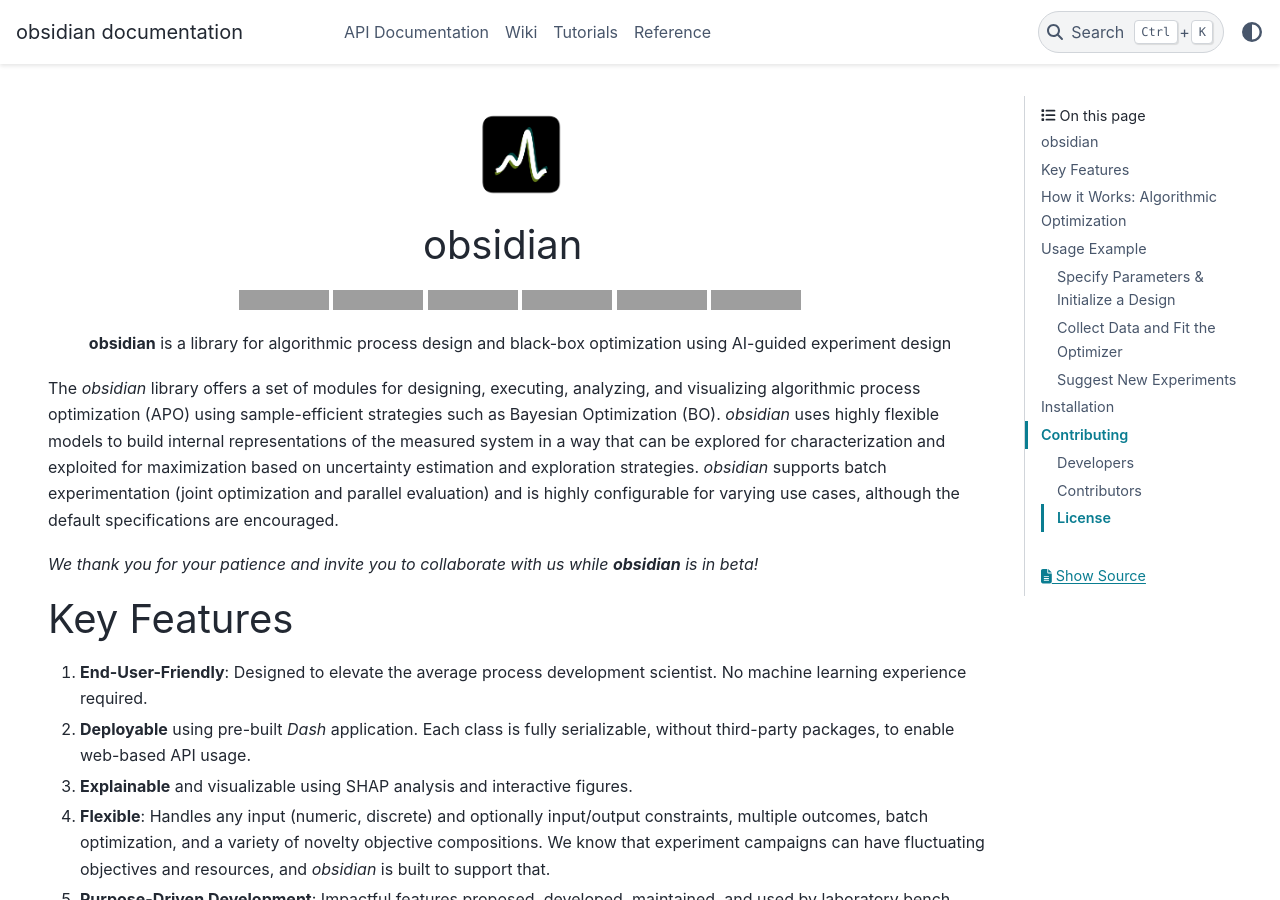
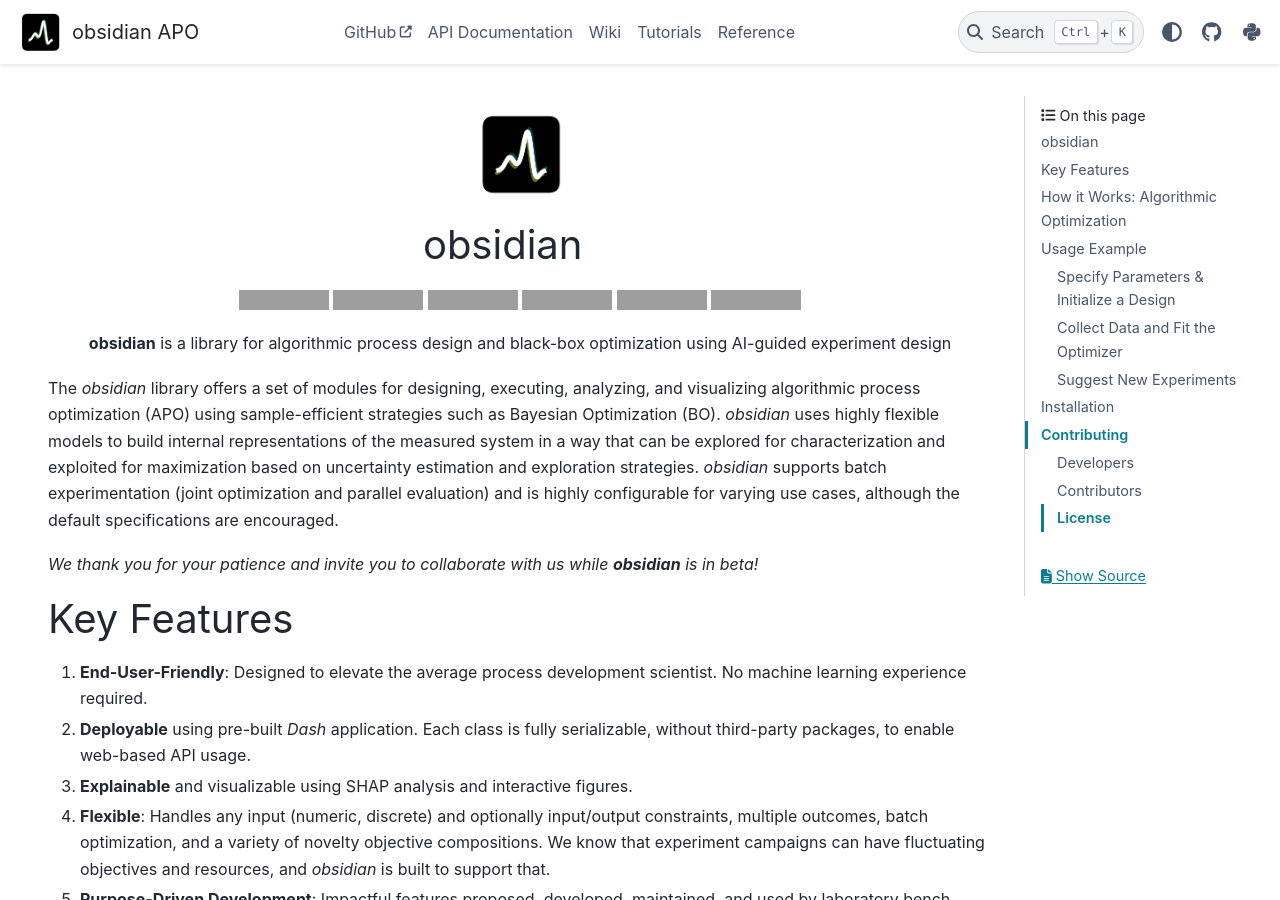
Before and after one commit to MSDLLCpapers/obsidian, a Sphinx documentation site: the page built from docs/index.rst, in a window 1280 px wide and 900 px high. Built offline with Sphinx 7.4.7 and the PyData theme 0.15.4, drawn with Linux system fonts in a browser that asks for light colours; grey boxes are pictures that could not be loaded.

Commit message:
Added favicon, logo, and Github/pypi links

```diff
--- a/docs/conf.py
+++ b/docs/conf.py
@@ -81,7 +81,27 @@ html_theme = "pydata_sphinx_theme"
 # further.  For a list of options available for each theme, see the
 # documentation.
 html_theme_options = {
-  "collapse_navigation": True
+  "collapse_navigation": True,
+  "logo": {
+      "alt_text": "obsidian - Home",
+      "text": "obsidian APO",
+      "image_light": "_static/obsidian_logo.png",
+      "image_dark": "_static/obsidian_logo.png",
+  },
+  "icon_links": [
+      {
+        "name": "GitHub",
+        "url": "https://github.com/MSDLLCpapers/obsidian/",
+        "icon": "fa-brands fa-github",
+        "type": "fontawesome",
+      },
+      {
+         "name": "PyPI",
+         "url": "https://pypi.org/project/obsidian-apo/",
+         "icon": "fa-brands fa-python",
+         "type": "fontawesome",
+      },
+  ]
 }
 
 # Add any paths that contain custom static files (such as style sheets) here,
@@ -89,6 +109,7 @@ html_theme_options = {
 # so a file named "default.css" will overwrite the builtin "default.css".
 html_static_path = ["_static"]
 html_css_files = ["mycss.css"]
+html_favicon = "_static/obsidian_logo.png"
 
 # Custom sidebar templates, must be a dictionary that maps document names
 # to template names.
--- a/docs/index.rst
+++ b/docs/index.rst
@@ -1,7 +1,8 @@
-
 .. toctree::
    :hidden:
    :maxdepth: 2
+
+   GitHub <https://github.com/MSDLLCpapers/obsidian/>
 
    stubs/api_docs
 
```
Also changed, not shown: pyproject.toml (+4 -4 lines).
